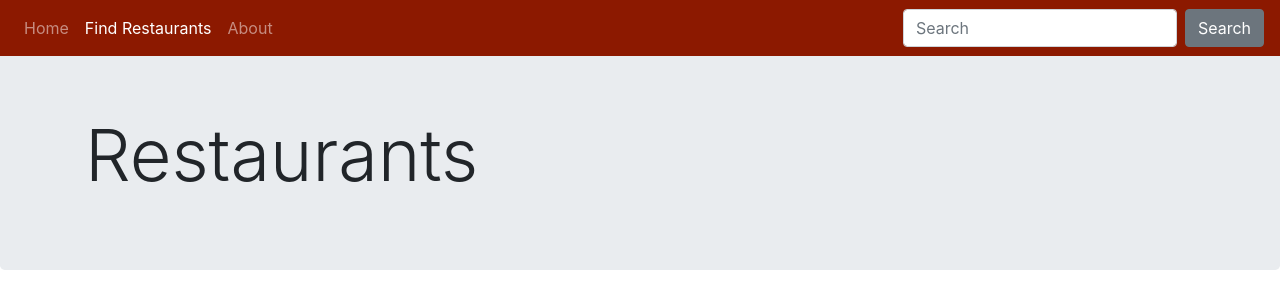
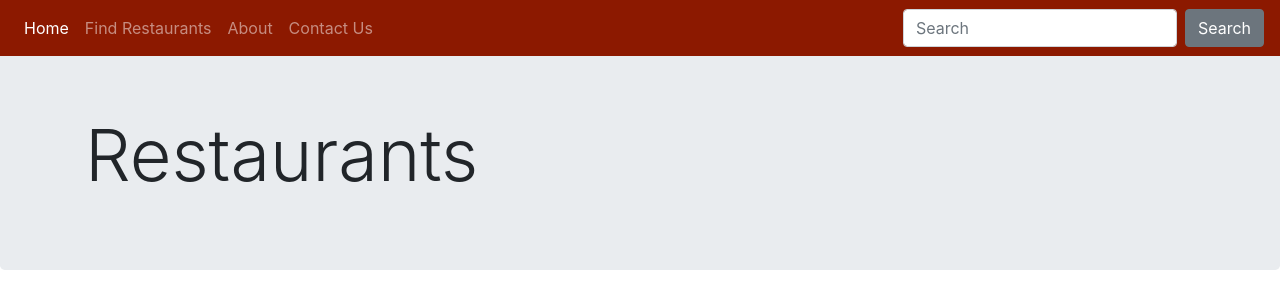
Before and after one commit to ashnarazdan123/hungry-hoboken, a website: page restaurants.html in a window 1280 px wide. Drawn offline with nearby package versions, Linux system fonts and the light colour scheme.

Commit message:
Add files via upload

```diff
--- a/restaurants.html
+++ b/restaurants.html
@@ -37,16 +37,19 @@
 
             <div class="collapse navbar-collapse" id="navbarsExampleDefault">
                 <ul class="navbar-nav mr-auto">
-                        <li class="nav-item">
-                            <a class="nav-link" href="home-page.html">Home</a>
-                        </li>
                     <li class="nav-item active">
-                            <a class="nav-link" href="restaurants.html">Find Restaurants
+                        <a class="nav-link" href=home-page.html>Home
                             <span class="sr-only">(current)</span>
                         </a>
                     </li>
                     <li class="nav-item">
-                            <a class="nav-link" href="about.html">About</a>
+                        <a class="nav-link" href=restaurants.html>Find Restaurants</a>
+                    </li>
+                    <li class="nav-item">
+                        <a class="nav-link" href=about.html>About</a>
+                    </li>
+                    <li class="nav-item">
+                        <a class="nav-link" href=contact.html>Contact Us</a>
                     </li>
                 </ul>
                 <form class="form-inline my-2 my-lg-0">
```
Also changed, not shown: about.html (+10 -7 lines), home-page.html (+6 -3 lines). Lines whose indentation alone changed are shown as unchanged.
